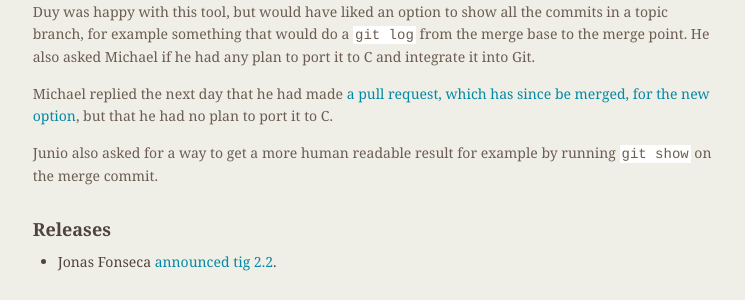
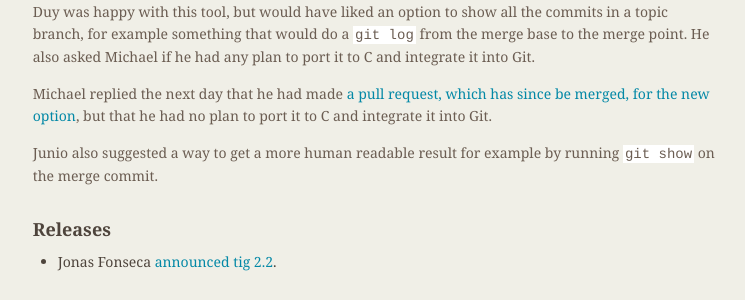
Before and after one commit to git/git.github.io, a Jekyll site: the page built from rev_news/drafts/edition-18.md, in a window 1280 px wide and 900 px high, scrolled down 1583 px. Shown: the part 175-475 px from the top of the window, without its empty margins (362-1107 px from the left). Built offline with Jekyll 4.4.1, drawn with Linux system fonts in a browser that asks for light colours.

Commit message:
rn-18: improve git-when-merged article a bit

```diff
--- a/rev_news/drafts/edition-18.md
+++ b/rev_news/drafts/edition-18.md
@@ -125,9 +125,9 @@ Michael if he had any plan to port it to C and integrate it into Git.
 
 Michael replied the next day that he had made
 [a pull request, which has since be merged, for the new option](https://github.com/mhagger/git-when-merged/pull/13),
-but that he had no plan to port it to C.
+but that he had no plan to port it to C and integrate it into Git.
 
-Junio also asked for a way to get a more human readable result for
+Junio also suggested a way to get a more human readable result for
 example by running `git show` on the merge commit.
 
 ## Releases
```
